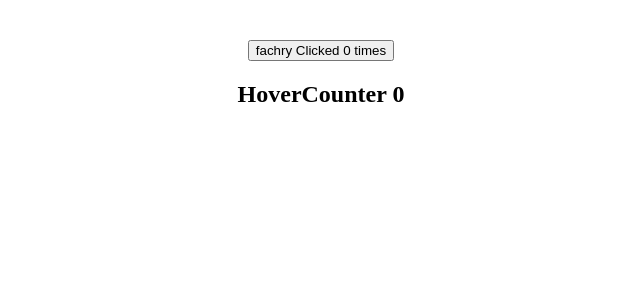
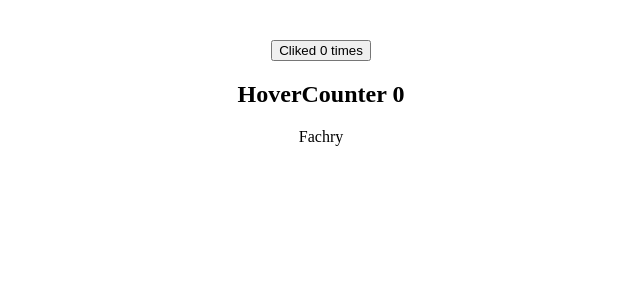
Before and after one commit to fachry99/reactjs, a React (Vite) app in the folder hello-world/: page / in a window 1280 px wide. Shown: the top 300 px of the page, without its empty margins (319-959 px from the left). Built offline with nearby package versions, Linux system fonts and the light colour scheme.

Commit message:
basic render Props

```diff
--- a/hello-world/src/App.jsx
+++ b/hello-world/src/App.jsx
@@ -1,15 +1,21 @@
 import "./App.css";
-import ClickCounter from "./components/ClickCounter";
+import ClickCounterTwo from "./components/ClickCounterTwo";
+import HoverCounterTwo from "./components/HoverCounterTwo";
+import USer from "./components/USer";
+// import ClickCounter from "./components/ClickCounter";
 // import ErrorBoundry from "./components/ErrorBoundry";
 // import Hero from "./components/Hero";
 // import PortalDemo from "./components/PortalDemo";
-import HoverCounter from "./components/HoverCounter";
+// import HoverCounter from "./components/HoverCounter";
 
 function App() {
   return (
     <div className="App">
-      <ClickCounter name="fachry" />
-      <HoverCounter />
+      <ClickCounterTwo />
+      <HoverCounterTwo />
+      <USer render={(isLoggedIn) => (isLoggedIn ? "Fachry" : "Guest")} />
+      {/* <ClickCounter name="fachry" />
+      <HoverCounter /> */}
       {/* <ErrorBoundry>
         <Hero heroName="Batman" />
       </ErrorBoundry>
--- /dev/null
+++ b/hello-world/src/components/ClickCounterTwo.jsx
@@ -0,0 +1,23 @@
+import { Component } from "react";
+
+class ClickCounterTwo extends Component {
+  constructor(props) {
+    super(props);
+
+    this.state = {
+      count: 0,
+    };
+  }
+
+  incrementCount = () => {
+    this.setState((prevState) => {
+      return { count: prevState.count + 1 };
+    });
+  };
+  render() {
+    const { count } = this.state;
+    return <button onClick={this.incrementCount}>Cliked {count} times</button>;
+  }
+}
+
+export default ClickCounterTwo;
--- /dev/null
+++ b/hello-world/src/components/HoverCounterTwo.jsx
@@ -0,0 +1,23 @@
+import { Component } from "react";
+
+class HoverCounterTwo extends Component {
+  constructor(props) {
+    super(props);
+
+    this.state = {
+      count: 0,
+    };
+  }
+
+  incrementCount = () => {
+    this.setState((prevState) => {
+      return { count: prevState.count + 1 };
+    });
+  };
+  render() {
+    const { count } = this.state;
+    return <h2 onMouseOver={this.incrementCount}>HoverCounter {count}</h2>;
+  }
+}
+
+export default HoverCounterTwo;
--- /dev/null
+++ b/hello-world/src/components/USer.jsx
@@ -0,0 +1,9 @@
+import { Component } from "react";
+
+class USer extends Component {
+  render() {
+    return <div>{this.props.render(true)}</div>;
+  }
+}
+
+export default USer;
```
Also changed, not shown: hello-world/src/components/Counter.jsx (added, +9 -0 lines).
